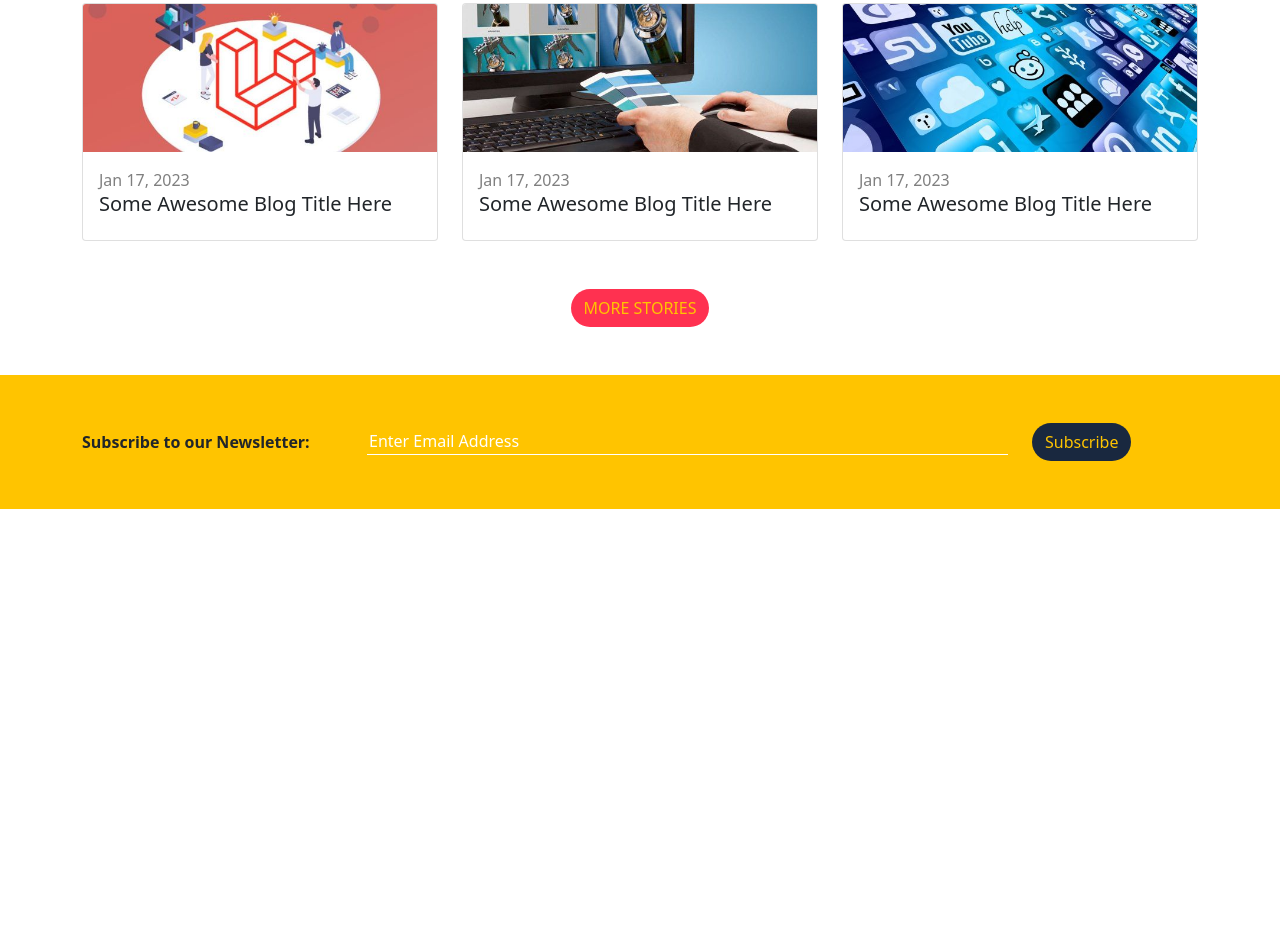
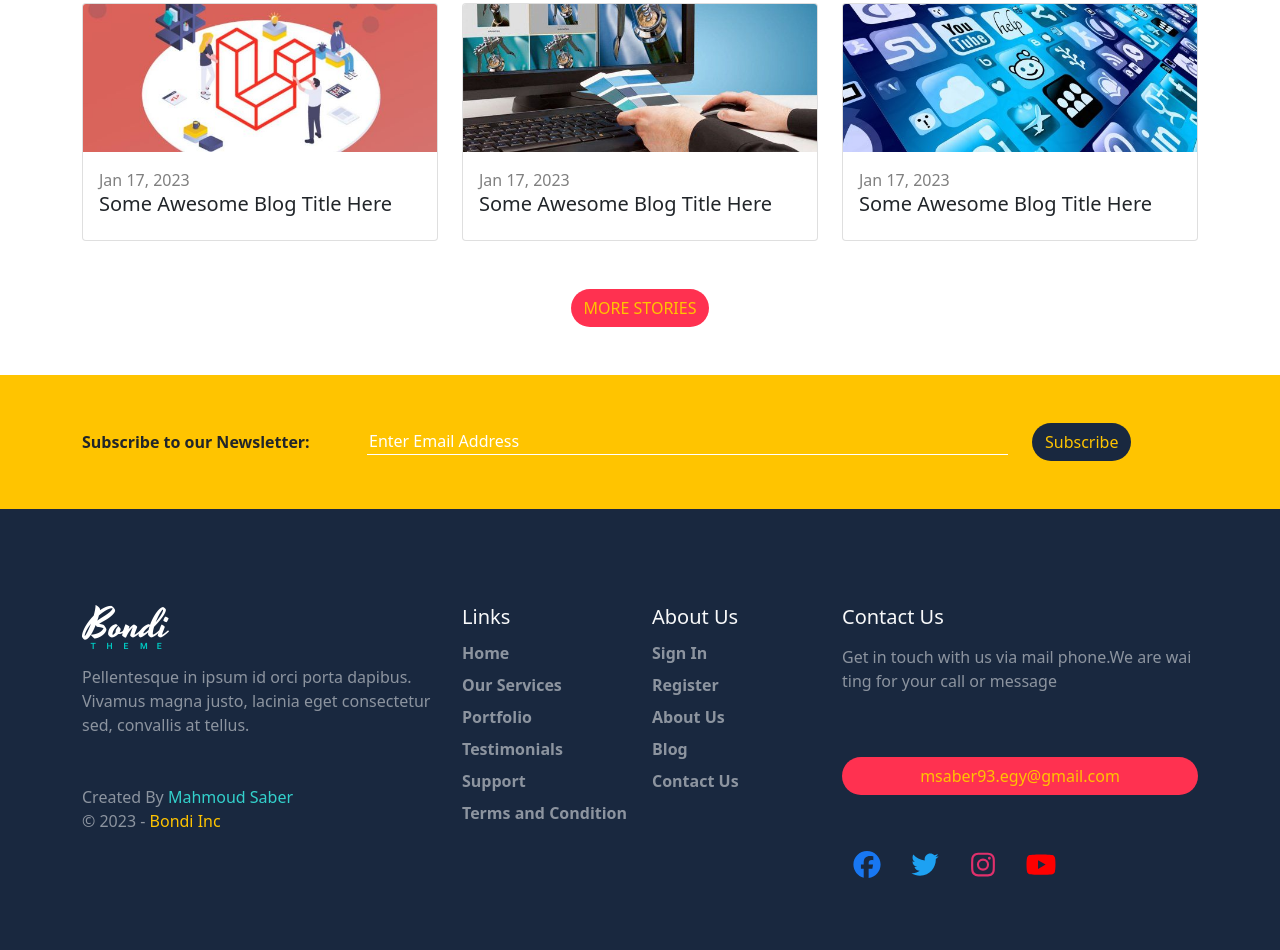
Before and after one commit to msaber93/Bondi-Project, a plain HTML site: page index.html in a window 1280 px wide. Shown: the part 4780-5730 px from the top of the page. Before the commit the page ends 5289 px from the top, so only its background shows below. Drawn offline with Linux system fonts and the light colour scheme.

Commit message:
Add Footer Section

```diff
--- a/css/bondi.css
+++ b/css/bondi.css
@@ -161,5 +161,34 @@ body {
   background: var(--primary-color);
   color: var(--yellow-color);
 }
+/* Footer Section  */
+.footer {
+  background: var(--primary-color);
+}
+.footer .copyright .author {
+  color: var(--green-color);
+}
+.footer .copyright .project-name {
+  color: var(--yellow-color);
+}
+.footer .contact ul .facebook,
+.footer .contact ul .twitter,
+.footer .contact ul .instgram,
+.footer .contact ul .youtube {
+  font-size: 1.7rem;
+}
+.footer .contact ul .facebook {
+  color: #1877f2;
+}
+.footer .contact ul .twitter {
+  color: #1da1f2;
+}
+.footer .contact ul .instgram {
+  color: #e1306c;
+}
+.footer .contact ul .youtube {
+  color: #ff0000;
+}
+/* Footer Section  */
 
 /* Subscribe Section */
--- a/index.html
+++ b/index.html
@@ -329,6 +329,78 @@
       </div>
     </div>
     <!-- Subscribe section -->
+    <!-- Footer section -->
+    <div class="footer text-white-50 text-center text-md-start pt-5 pb-5">
+      <div class="container">
+        <div class="row">
+          <div class="col-md-6 col-lg-4">
+            <div class="info">
+              <img src="/imgs/logo.png" class="mt-5" alt="">
+              <p class="mb-5 mt-3">Pellentesque in ipsum id orci porta dapibus. Vivamus magna justo, lacinia eget consectetur sed, convallis at tellus.</p>
+              <div class="copyright mb-5">
+                Created By <span class="author">Mahmoud Saber</span>
+                <div>&copy; 2023 - <span class="project-name">Bondi Inc</span></div>
+              </div>
+            </div>
+          </div>
+          <div class="col-md-6 col-lg-2">
+            <div class="links mt-5 fw-bold">
+              <h5 class="text-light">Links</h5>
+              <ul class="list-unstyled lh-lg">
+                <li>Home</li>
+                <li>Our Services</li>
+                <li>Portfolio</li>
+                <li>Testimonials</li>
+                <li>Support</li>
+                <li>Terms and Condition</li>
+              </ul>
+            </div>
+          </div>
+          <div class="col-md-6 col-lg-2">
+            <div class="links mt-5 fw-bold">
+              <h5 class="text-light">About Us</h5>
+              <ul class="list-unstyled lh-lg">
+                <li>Sign In</li>
+                <li>Register</li>
+                <li>About Us</li>
+                <li>Blog</li>
+                <li>Contact Us</li>
+              </ul>
+            </div>
+          </div>
+          <div class="col-md-6 col-lg-4 mt-5">
+            <div class="contact">
+              <h5 class="text-light">Contact Us</h5>
+              <p class="mt-3">Get in touch with us via mail phone.We are wai ting for your call or message</p>
+              <a href="#" class="btn rounded-pill main-btn w-100 mt-5">msaber93.egy@gmail.com</a>
+              <ul class="list-unstyled d-flex gap-2 mt-5">
+                <li>
+                  <a href="#" aria-label="face-icon">
+                    <i class="fa-brands fa-lg fa-facebook facebook rounded-circle p-2"></i>
+                  </a>
+                </li>
+                <li>
+                  <a href="#" aria-label="face-icon">
+                    <i class="fa-brands fa-lg fa-twitter twitter rounded-circle p-2"></i>
+                  </a>
+                </li>
+                <li>
+                  <a href="#" aria-label="face-icon">
+                    <i class="fa-brands fa-lg fa-instagram instgram rounded-circle p-2"></i>
+                  </a>
+                </li>
+                <li>
+                  <a href="#" aria-label="face-icon">
+                    <i class="fa-brands fa-lg fa-youtube youtube rounded-circle p-2"></i>
+                  </a>
+                </li>
+              </ul>
+            </div>
+          </div>
+        </div>
+      </div>
+    </div>
+    <!-- Footer section -->
     <script src="/js/bootstrap.bundle.min.js"></script>
     <script src="/js/all.min.js"></script>
   </body>
```
